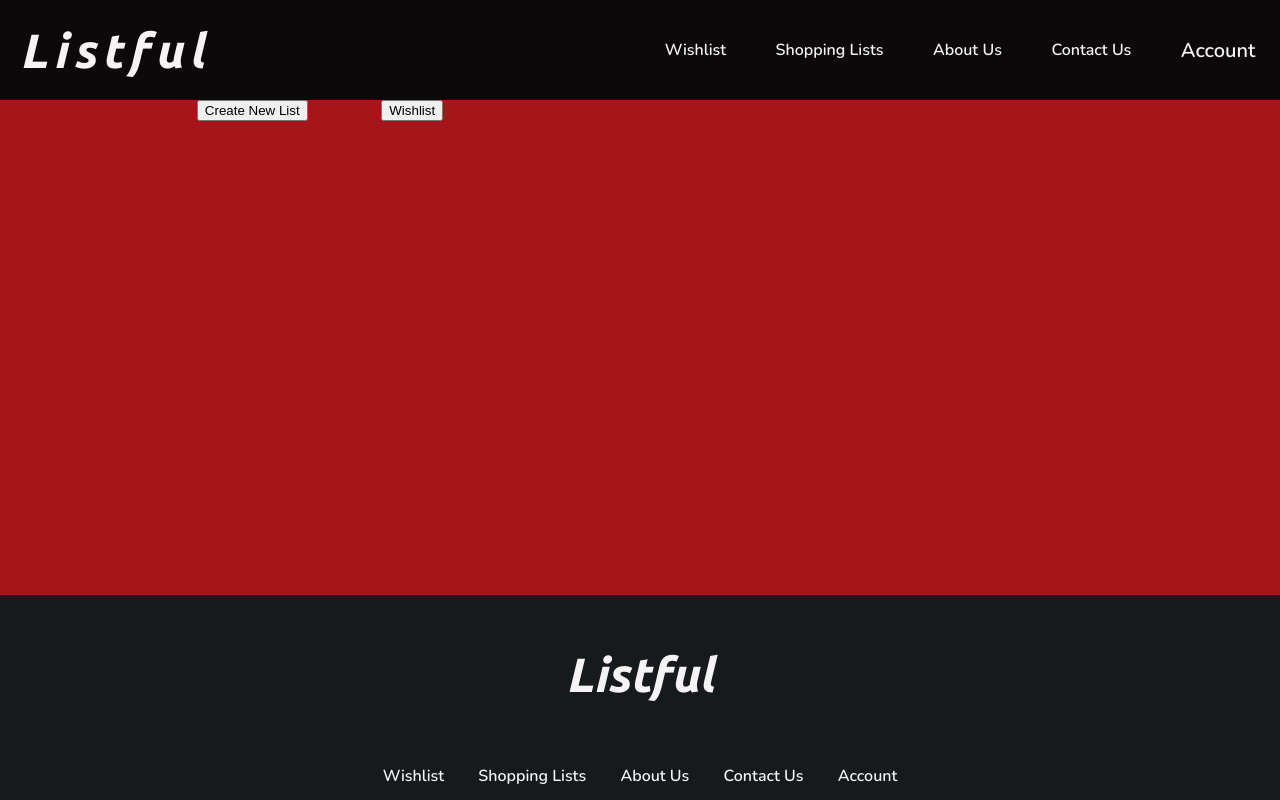
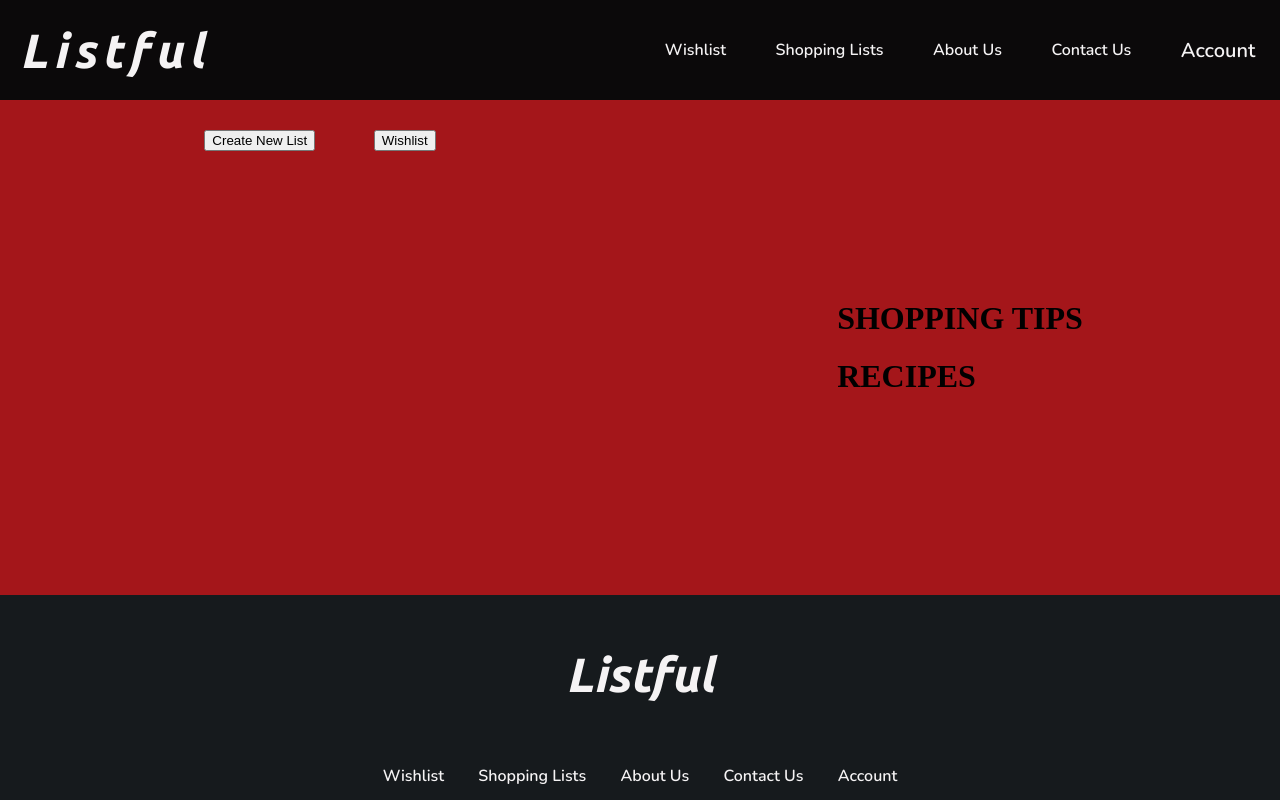
Before and after one commit to Benjibuns/app-in-a-day, a Flask app: page / in a window 1280 px wide. Run offline with Flask 2, Linux system fonts and the light colour scheme; parts of the project's set-up code (start-up, migrations or seed data) failed here and were passed over.

Commit message:
Add right side container with basic styles

```diff
--- a/app/static/styles/index.css
+++ b/app/static/styles/index.css
@@ -2,6 +2,12 @@
   display: grid;
   grid-template-columns: 1fr 1fr;
   width: 100%;
+  height: calc(100vh - 100px);
+}
+
+.index-container__left {
+  margin: 30px;
+  padding-bottom: 205px;
 }
 
 .button-wrapper {
@@ -17,3 +23,11 @@
   height: 125px;
   width: 50%;
 }
+
+.index-container__right {
+  display: flex;
+  justify-content: center;
+  align-items: center;
+  padding-bottom: 205px;
+
+}
--- a/app/templates/index.html
+++ b/app/templates/index.html
@@ -5,6 +5,7 @@
 {% block content %}
 
   <div class="index-container">
+    <div class="index-container__left">
       <div class="button-wrapper">
         <div class="button-wrapper__list">
           <form action="/create-list">
@@ -15,7 +16,17 @@
           </form>
         </div>
       </div>
-    <div></div>
+    </div>
+    <div class="index-container__right">
+      <div class="personalized-boxes">
+        <div class="shopping-tips">
+          <h1>SHOPPING TIPS</h1>
+        </div>
+        <div class="recipes">
+          <h1>RECIPES</h1>
+        </div>
+      </div>
+    </div>
   </div>
 
 {% endblock %}
```
Lines whose indentation alone changed are shown as unchanged.
